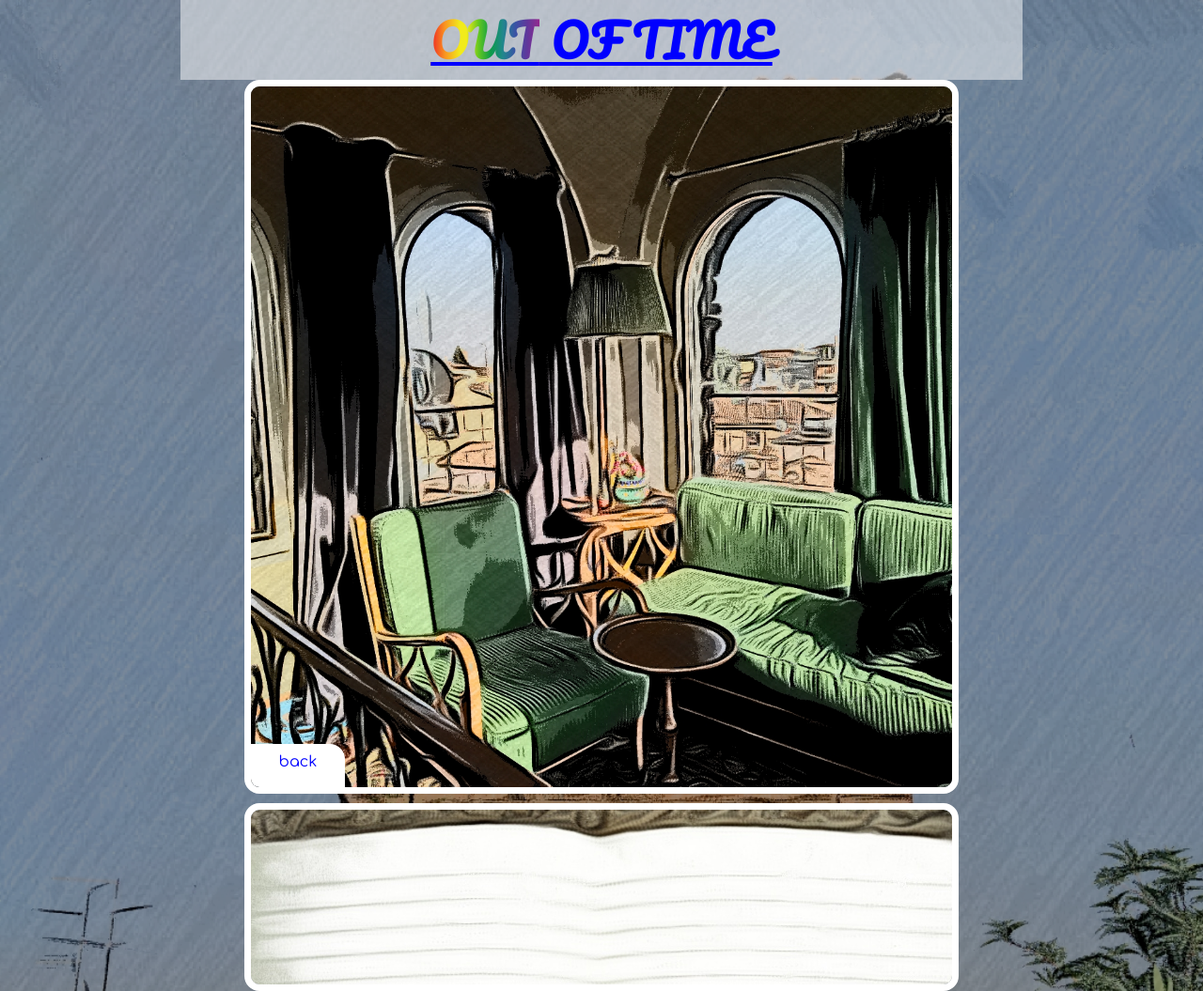
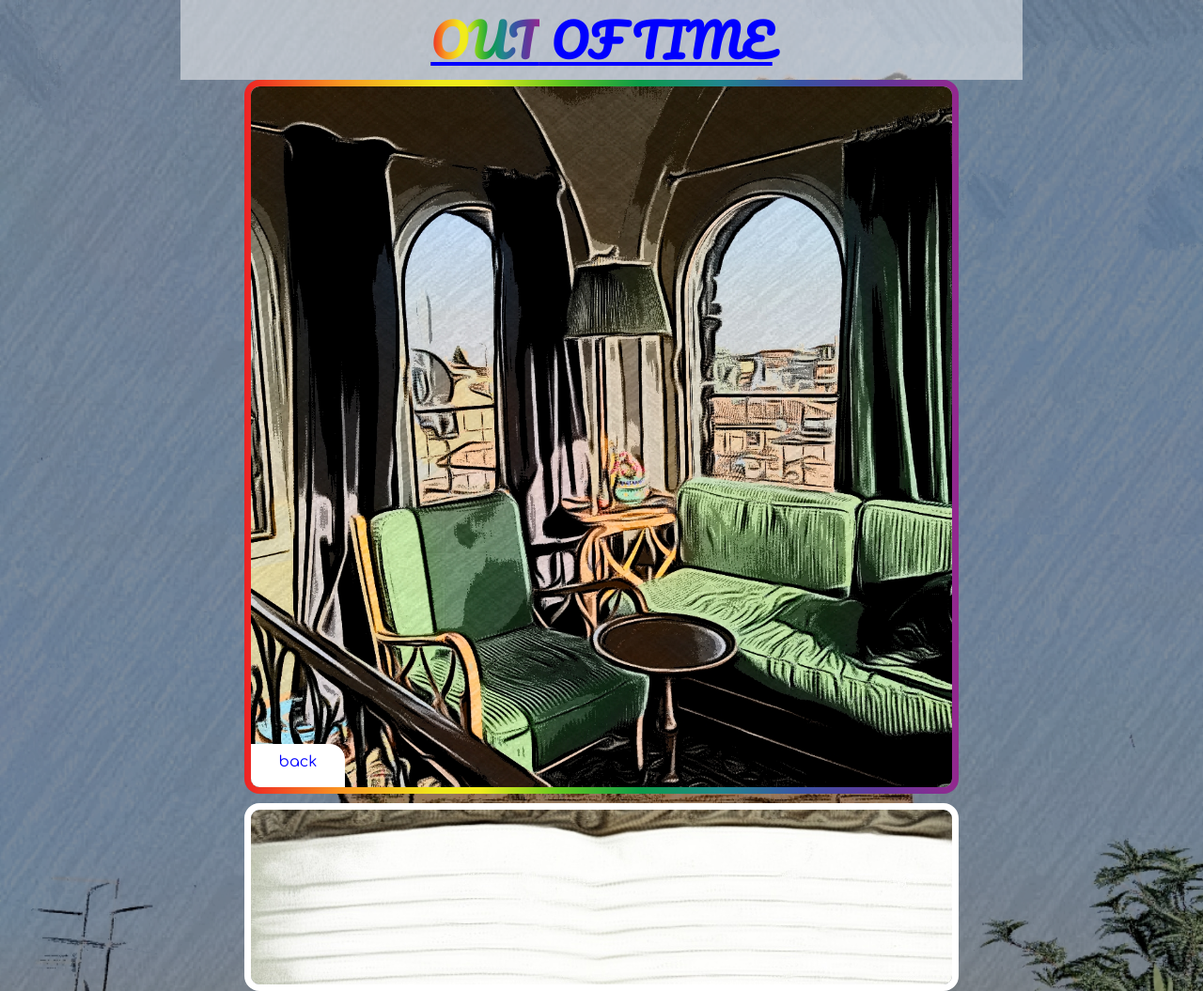
Before and after one commit to CharlieMallon/TogethernessHackathonTeam5, a Flask app: page /lounge in a window 1280 px wide. Shown: the whole page at 94% size. Run offline with Flask 2, Linux system fonts and the light colour scheme; some libraries are stand-ins or nearby versions.

Commit message:
FIX(style.css): remove white border from game canvas preventing pride border

```diff
--- a/static/style.css
+++ b/static/style.css
@@ -159,7 +159,6 @@ input:checked + .slider:before {
     height: 760px;
     width: 760px;
     position: relative;
-    border: solid #fff 7px;
     border-radius: 16px;
     overflow: hidden;
 }
```
